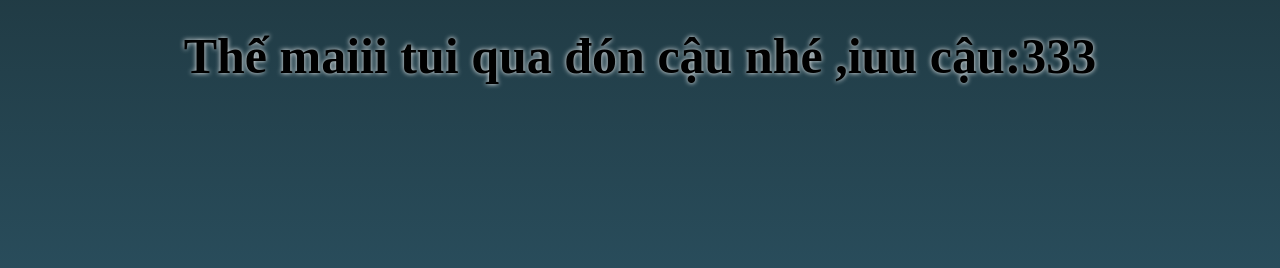
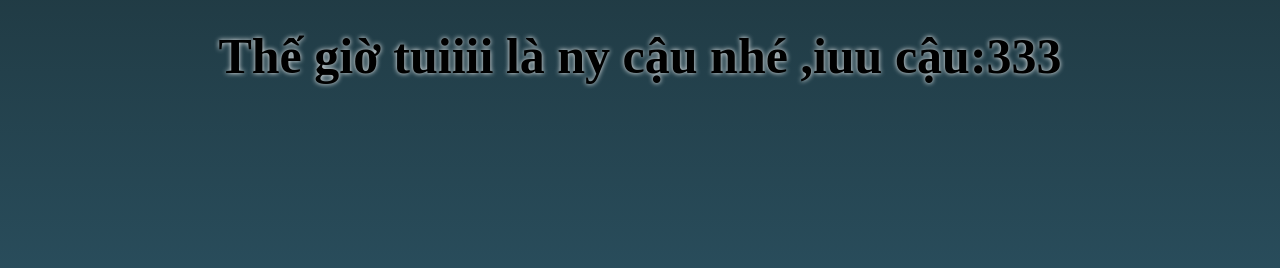
Before and after one commit to zenvn12/christmas, a website built with Parcel: page date.html in a window 1280 px wide. Shown: the part 424-692 px from the top of the page. Built offline with nearby package versions, Linux system fonts and the light colour scheme.

Commit message:
Update date.html

```diff
--- a/date.html
+++ b/date.html
@@ -62,7 +62,7 @@
         />
       </div>
       <div>
-        <h3 class="header_text">Thế maiii tui qua đón cậu nhé ,iuu cậu:333</h3>
+        <h3 class="header_text">Thế giờ tuiiii là ny cậu nhé ,iuu cậu:333</h3>
       </div>
     </div>
   </body>
```
